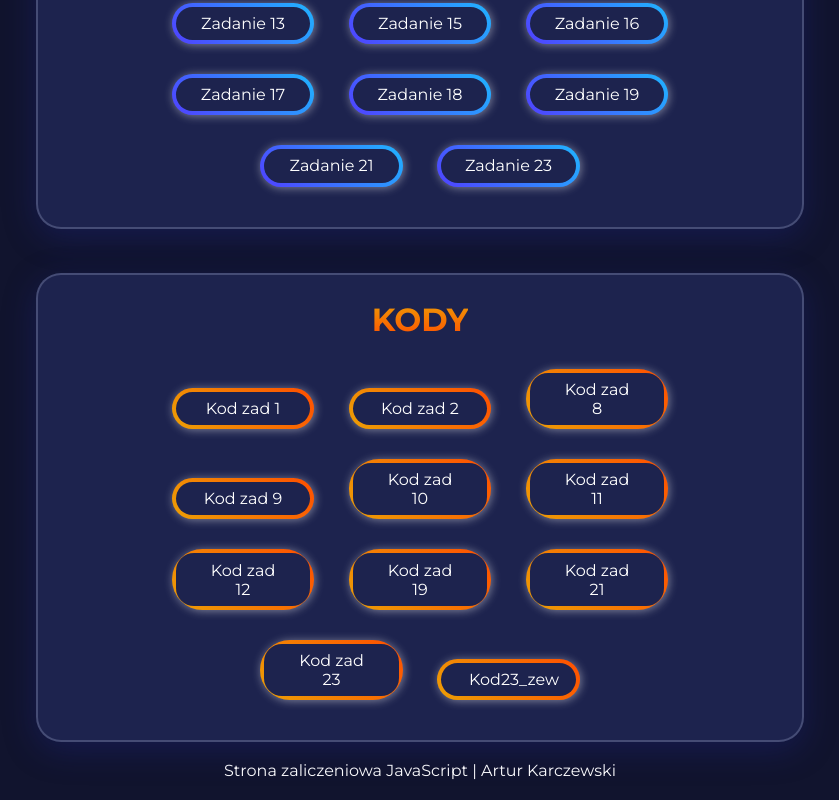
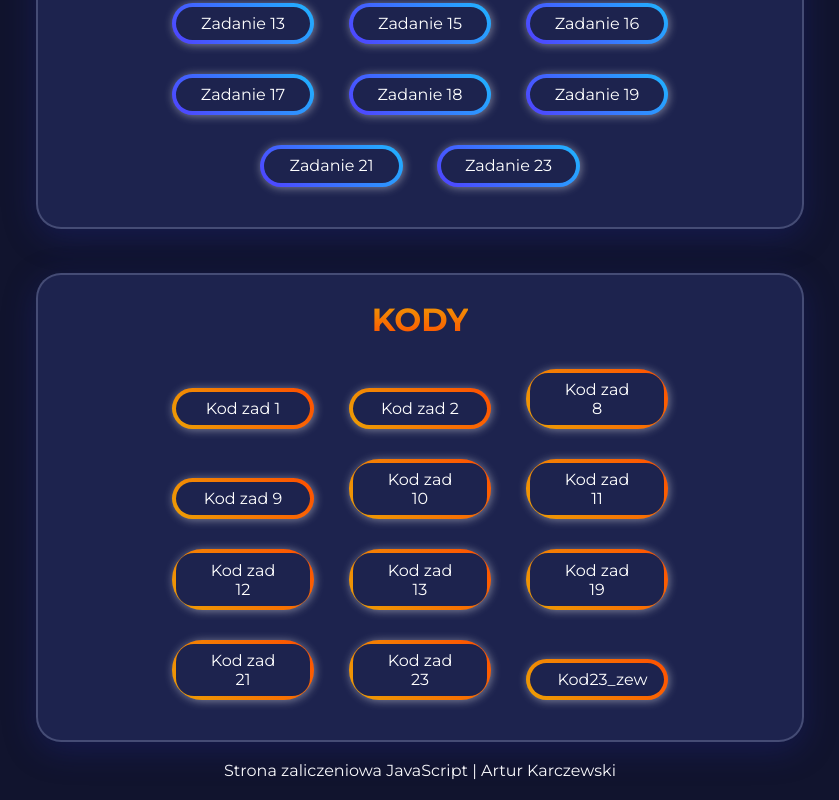
Before and after one commit to vajhero/witrynyaplikacje, a plain HTML site: page index.html in a window 1280 px wide. Shown: the part 565-1365 px from the top of the page, without its empty margins (220-1059 px from the left). Drawn offline with Linux system fonts and the light colour scheme.

Commit message:
Update index.html

```diff
--- a/index.html
+++ b/index.html
@@ -67,9 +67,10 @@
                 <button class="kody" onclick="WinOpen_karczewski17(' ')">Kod zad 11</button>
                 <br>
                 <button class="kody" onclick="WinOpen_karczewski19(' ')">Kod zad 12</button>
+                <button class="kody" onclick="WinOpen_karczewski32(' ')">Kod zad 13</button>
                 <button class="kody" onclick="WinOpen_karczewski26(' ')">Kod zad 19</button>
+                <br>
                 <button class="kody" onclick="WinOpen_karczewski28(' ')">Kod zad 21</button>
-                <br>
                 <button class="kody" onclick="WinOpen_karczewski30(' ')">Kod zad 23</button>
                 <button class="kody" onclick="WinOpen_karczewski31(' ')">Kod23_zew</button>
             </div>
```
